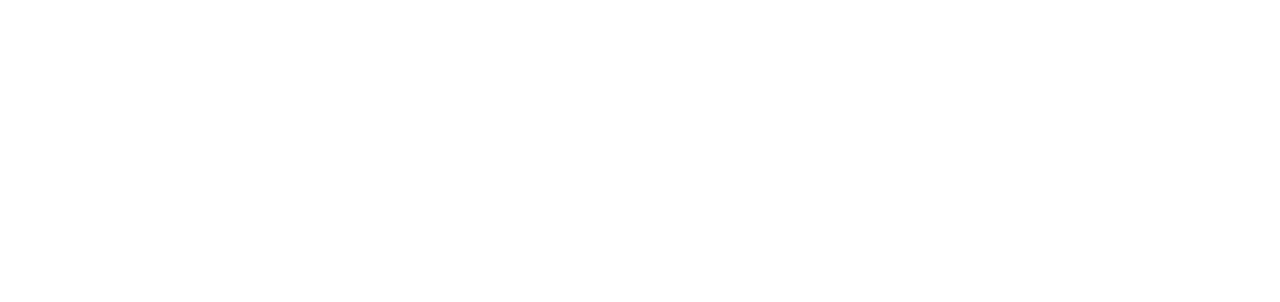
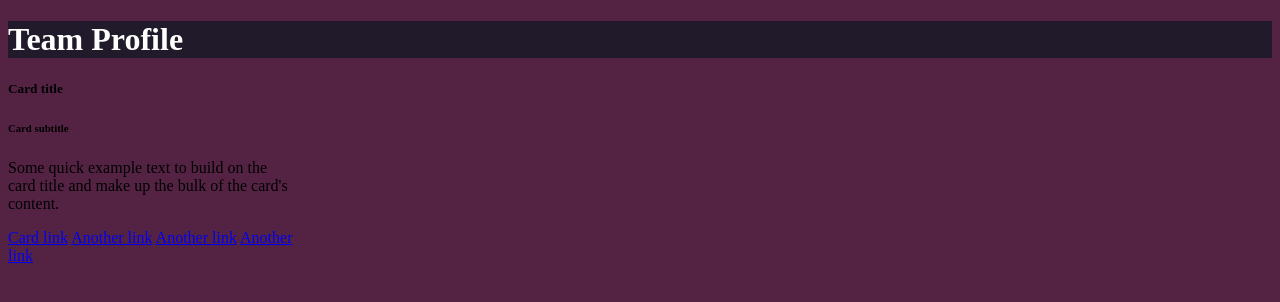
Before and after one commit to cathytanya/TeamMemberGenerator, a website: page asset/index.html in a window 1280 px wide. Drawn offline with Linux system fonts and the light colour scheme.

Commit message:
reinitialize

```diff
--- a/asset/index.html
+++ b/asset/index.html
@@ -8,6 +8,23 @@
     <title>Team Profile</title>
 </head>
 <body>
+    <header>
+        <h1>Team Profile</h1>
+    </header>
+    <div class="card" style="width: 18rem;">
+        <div class="card-body">
+          <h5 class="card-title">Card title</h5>
+          <h6 class="card-subtitle mb-2 text-muted">Card subtitle</h6>
+          <p class="card-text">Some quick example text to build on the card title and make up the bulk of the card's content.</p>
+          <a href="#" class="card-link">Card link</a>
+          <a href="#" class="card-link">Another link</a>
+          <a href="#" class="card-link">Another link</a>
+          <a href="#" class="card-link">Another link</a>
+
+        </div>
+      </div>
+
+
 
 </body>
 </html>
--- a/asset/style.css
+++ b/asset/style.css
@@ -0,0 +1,9 @@
+header{
+    color: white;
+    background: url(./header.jpg);
+    background-size: cover;
+
+}
+body{
+    background-color: #542344;
+}
--- a/index.js
+++ b/index.js
@@ -14,7 +14,7 @@ const addManager = () => {
         {
             // prompt for manager's name
             type: 'input',
-            message: 'Who is the manager?',
+            message: 'Name of manager?',
             name: 'name',
         },
         {
```
Also changed, not shown: package.json (+38 -38 lines), asset/header.jpg (added).
